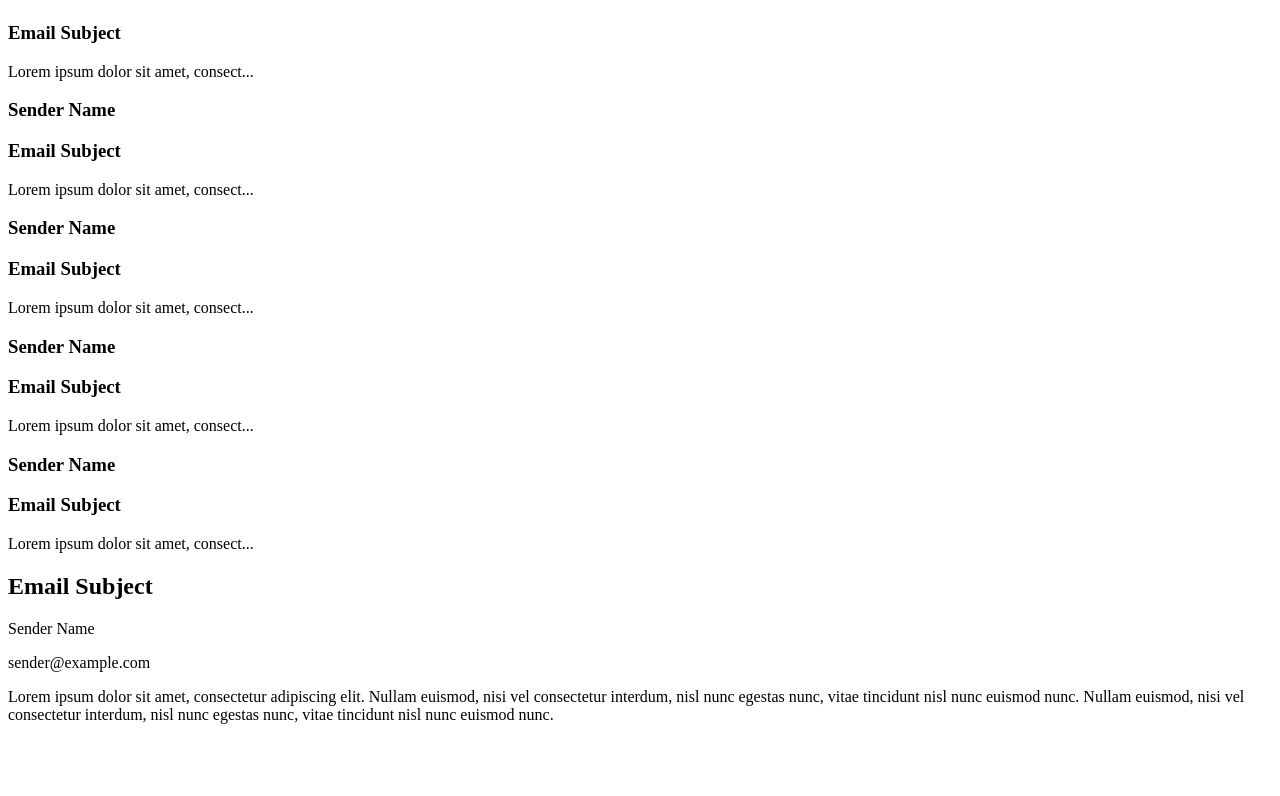
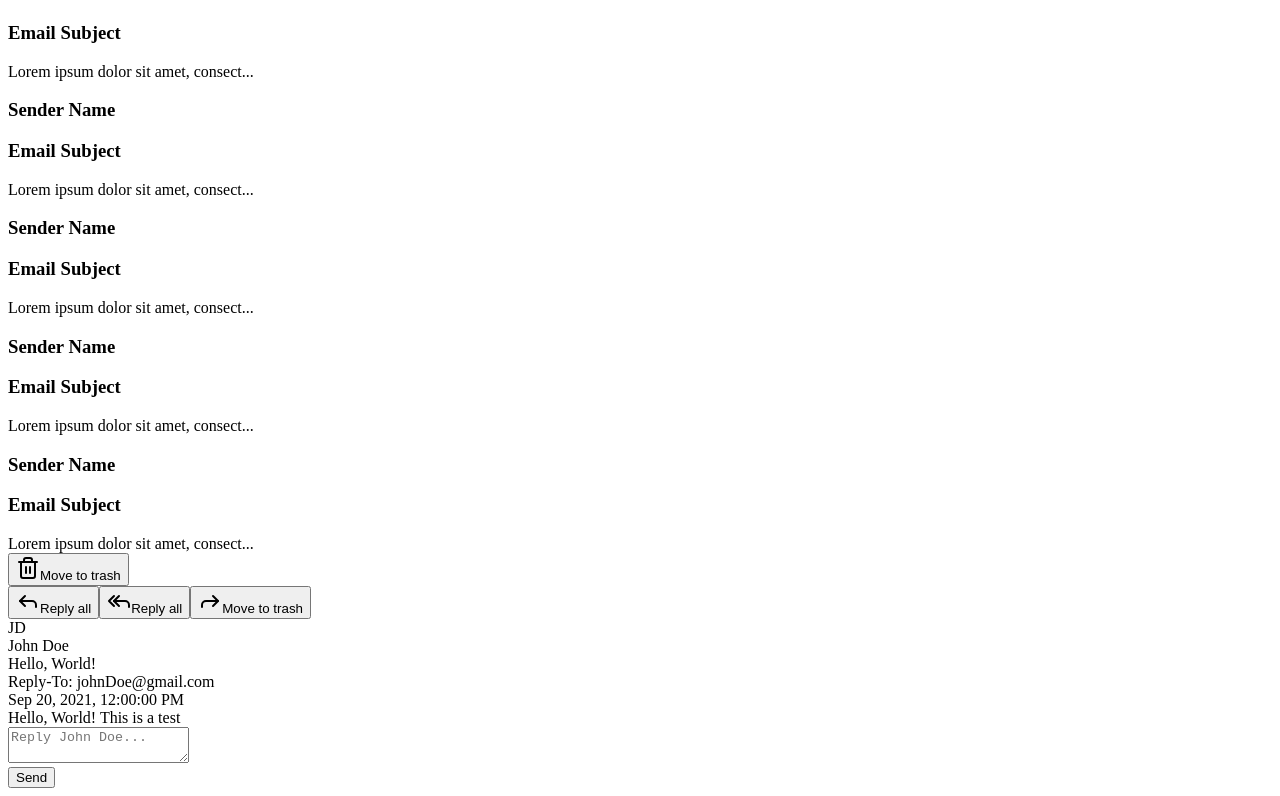
Before and after one commit to raphaelsanchez0/hear-mail, a Next.js app: page /email in a window 1280 px wide. Shown: the part 1902-2698 px from the top of the page. Before the commit the page ends 2642 px from the top, so only its background shows below. Built offline with nearby package versions, Linux system fonts and the light colour scheme.

Commit message:
add features to email page

```diff
--- a/app/email/page.tsx
+++ b/app/email/page.tsx
@@ -1,12 +1,22 @@
+import EmailContent from "@/components/email-content/EmailContent";
 import EmailList from "@/components/email-list/EmailList";
 import NavButton from "@/components/nav-button/NavButton";
 import { Button } from "@/components/ui/button";
 import { Input } from "@/components/ui/input";
 import { ScrollArea } from "@/components/ui/scroll-area";
 import { Separator } from "@/components/ui/separator";
-import { Mail, Inbox, Send, File, Trash2, Search } from "lucide-react";
+import { Mail } from "@/utils/types";
+import { Inbox, Send, File, Trash2, Search } from "lucide-react";
 
 export default function EmailClientPage() {
+  const exampleMail: Mail = {
+    name: "John Doe",
+    subject: "Hello, World!",
+    recipientEmail: "johnDoe@gmail.com",
+    date: "2021-09-20T12:00:00Z",
+    body: "Hello, World! This is a test",
+  };
+
   return (
     <div className="flex h-screen bg-background">
       {/* Sidebar */}
@@ -24,24 +34,8 @@ export default function EmailClientPage() {
       <EmailList />
 
       {/* Email Content */}
-      <div className="flex-1 p-4">
-        <h2 className="text-2xl font-bold mb-4">Email Subject</h2>
-        <div className="flex items-center mb-4">
-          <div className="w-8 h-8 rounded-full bg-primary mr-2" />
-          <div>
-            <p className="font-semibold">Sender Name</p>
-            <p className="text-sm text-muted-foreground">sender@example.com</p>
-          </div>
-        </div>
-        <Separator className="my-4" />
-        <p className="text-muted-foreground">
-          Lorem ipsum dolor sit amet, consectetur adipiscing elit. Nullam
-          euismod, nisi vel consectetur interdum, nisl nunc egestas nunc, vitae
-          tincidunt nisl nunc euismod nunc. Nullam euismod, nisi vel consectetur
-          interdum, nisl nunc egestas nunc, vitae tincidunt nisl nunc euismod
-          nunc.
-        </p>
-      </div>
+
+      <EmailContent mail={exampleMail} />
     </div>
   );
 }
--- /dev/null
+++ b/components/email-content/EmailContent.tsx
@@ -0,0 +1,104 @@
+"use client";
+import React from "react";
+import { Separator } from "../ui/separator";
+import { Button } from "../ui/button";
+import { Forward, Reply, ReplyAll, Trash2 } from "lucide-react";
+import { Textarea } from "../ui/textarea";
+import { Label } from "../ui/label";
+import { Switch } from "../ui/switch";
+import { Avatar, AvatarImage } from "../ui/avatar";
+import { AvatarFallback } from "@radix-ui/react-avatar";
+import { Mail } from "@/utils/types";
+import { format } from "date-fns/format";
+
+interface EmailContentProps {
+  mail?: Mail | null;
+}
+
+export default function EmailContent({ mail }: EmailContentProps) {
+  return (
+    <div className="flex-1 p-4">
+      <div className="flex justify-between">
+        <div>
+          <Button variant="ghost" size="icon" disabled={!mail}>
+            <Trash2 className="h-4 w-4" />
+            <span className="sr-only">Move to trash</span>
+          </Button>
+        </div>
+        <div className="">
+          <Button variant="ghost" size="icon" disabled={!mail}>
+            <Reply className="h-4 w-4" />
+            <span className="sr-only">Reply all</span>
+          </Button>
+          <Button variant="ghost" size="icon" disabled={!mail}>
+            <ReplyAll className="h-4 w-4" />
+            <span className="sr-only">Reply all</span>
+          </Button>
+          <Button variant="ghost" size="icon" disabled={!mail}>
+            <Forward className="h-4 w-4" />
+            <span className="sr-only">Move to trash</span>
+          </Button>
+        </div>
+      </div>
+      <Separator className="my-4" />
+      {mail ? (
+        <div className="flex flex-1 flex-col">
+          <div className="flex items-start p-4">
+            <div className="flex items-start gap-4 text-sm">
+              <Avatar>
+                <AvatarImage alt={mail.name} />
+                <AvatarFallback>
+                  {mail.name
+                    .split(" ")
+                    .map((chunk) => chunk[0])
+                    .join("")}
+                </AvatarFallback>
+              </Avatar>
+              <div className="grid gap-1">
+                <div className="font-semibold">{mail.name}</div>
+                <div className="line-clamp-1 text-xs">{mail.subject}</div>
+                <div className="line-clamp-1 text-xs">
+                  <span className="font-medium">Reply-To:</span>{" "}
+                  {mail.recipientEmail}
+                </div>
+              </div>
+            </div>
+            {mail.date && (
+              <div className="ml-auto text-xs text-muted-foreground">
+                {format(new Date(mail.date), "PPpp")}
+              </div>
+            )}
+          </div>
+          <Separator />
+          <div className="flex-1 whitespace-pre-wrap p-4 text-sm">
+            {mail.body}
+          </div>
+          <Separator className="mt-auto" />
+          <div className="p-4">
+            <form>
+              <div className="grid gap-4">
+                <Textarea
+                  className="p-4"
+                  placeholder={`Reply ${mail.name}...`}
+                />
+                <div className="flex items-center">
+                  <Button
+                    onClick={(e) => e.preventDefault()}
+                    size="sm"
+                    className="ml-auto"
+                  >
+                    Send
+                  </Button>
+                </div>
+              </div>
+            </form>
+          </div>
+        </div>
+      ) : (
+        <div className="p-8 text-center text-muted-foreground">
+          No message selected
+        </div>
+      )}
+    </div>
+  );
+}
--- /dev/null
+++ b/components/ui/avatar.tsx
@@ -0,0 +1,50 @@
+"use client"
+
+import * as React from "react"
+import * as AvatarPrimitive from "@radix-ui/react-avatar"
+
+import { cn } from "@/lib/utils"
+
+const Avatar = React.forwardRef<
+  React.ElementRef<typeof AvatarPrimitive.Root>,
+  React.ComponentPropsWithoutRef<typeof AvatarPrimitive.Root>
+>(({ className, ...props }, ref) => (
+  <AvatarPrimitive.Root
+    ref={ref}
+    className={cn(
+      "relative flex h-10 w-10 shrink-0 overflow-hidden rounded-full",
+      className
+    )}
+    {...props}
+  />
+))
+Avatar.displayName = AvatarPrimitive.Root.displayName
+
+const AvatarImage = React.forwardRef<
+  React.ElementRef<typeof AvatarPrimitive.Image>,
+  React.ComponentPropsWithoutRef<typeof AvatarPrimitive.Image>
+>(({ className, ...props }, ref) => (
+  <AvatarPrimitive.Image
+    ref={ref}
+    className={cn("aspect-square h-full w-full", className)}
+    {...props}
+  />
+))
+AvatarImage.displayName = AvatarPrimitive.Image.displayName
+
+const AvatarFallback = React.forwardRef<
+  React.ElementRef<typeof AvatarPrimitive.Fallback>,
+  React.ComponentPropsWithoutRef<typeof AvatarPrimitive.Fallback>
+>(({ className, ...props }, ref) => (
+  <AvatarPrimitive.Fallback
+    ref={ref}
+    className={cn(
+      "flex h-full w-full items-center justify-center rounded-full bg-neutral-100 dark:bg-neutral-800",
+      className
+    )}
+    {...props}
+  />
+))
+AvatarFallback.displayName = AvatarPrimitive.Fallback.displayName
+
+export { Avatar, AvatarImage, AvatarFallback }
--- /dev/null
+++ b/components/ui/label.tsx
@@ -0,0 +1,26 @@
+"use client"
+
+import * as React from "react"
+import * as LabelPrimitive from "@radix-ui/react-label"
+import { cva, type VariantProps } from "class-variance-authority"
+
+import { cn } from "@/lib/utils"
+
+const labelVariants = cva(
+  "text-sm font-medium leading-none peer-disabled:cursor-not-allowed peer-disabled:opacity-70"
+)
+
+const Label = React.forwardRef<
+  React.ElementRef<typeof LabelPrimitive.Root>,
+  React.ComponentPropsWithoutRef<typeof LabelPrimitive.Root> &
+    VariantProps<typeof labelVariants>
+>(({ className, ...props }, ref) => (
+  <LabelPrimitive.Root
+    ref={ref}
+    className={cn(labelVariants(), className)}
+    {...props}
+  />
+))
+Label.displayName = LabelPrimitive.Root.displayName
+
+export { Label }
--- /dev/null
+++ b/components/ui/switch.tsx
@@ -0,0 +1,29 @@
+"use client"
+
+import * as React from "react"
+import * as SwitchPrimitives from "@radix-ui/react-switch"
+
+import { cn } from "@/lib/utils"
+
+const Switch = React.forwardRef<
+  React.ElementRef<typeof SwitchPrimitives.Root>,
+  React.ComponentPropsWithoutRef<typeof SwitchPrimitives.Root>
+>(({ className, ...props }, ref) => (
+  <SwitchPrimitives.Root
+    className={cn(
+      "peer inline-flex h-6 w-11 shrink-0 cursor-pointer items-center rounded-full border-2 border-transparent transition-colors focus-visible:outline-none focus-visible:ring-2 focus-visible:ring-neutral-950 focus-visible:ring-offset-2 focus-visible:ring-offset-white disabled:cursor-not-allowed disabled:opacity-50 data-[state=checked]:bg-neutral-900 data-[state=unchecked]:bg-neutral-200 dark:focus-visible:ring-neutral-300 dark:focus-visible:ring-offset-neutral-950 dark:data-[state=checked]:bg-neutral-50 dark:data-[state=unchecked]:bg-neutral-800",
+      className
+    )}
+    {...props}
+    ref={ref}
+  >
+    <SwitchPrimitives.Thumb
+      className={cn(
+        "pointer-events-none block h-5 w-5 rounded-full bg-white shadow-lg ring-0 transition-transform data-[state=checked]:translate-x-5 data-[state=unchecked]:translate-x-0 dark:bg-neutral-950"
+      )}
+    />
+  </SwitchPrimitives.Root>
+))
+Switch.displayName = SwitchPrimitives.Root.displayName
+
+export { Switch }
--- /dev/null
+++ b/components/ui/textarea.tsx
@@ -0,0 +1,24 @@
+import * as React from "react"
+
+import { cn } from "@/lib/utils"
+
+export interface TextareaProps
+  extends React.TextareaHTMLAttributes<HTMLTextAreaElement> {}
+
+const Textarea = React.forwardRef<HTMLTextAreaElement, TextareaProps>(
+  ({ className, ...props }, ref) => {
+    return (
+      <textarea
+        className={cn(
+          "flex min-h-[80px] w-full rounded-md border border-neutral-200 bg-white px-3 py-2 text-sm ring-offset-white placeholder:text-neutral-500 focus-visible:outline-none focus-visible:ring-2 focus-visible:ring-neutral-950 focus-visible:ring-offset-2 disabled:cursor-not-allowed disabled:opacity-50 dark:border-neutral-800 dark:bg-neutral-950 dark:ring-offset-neutral-950 dark:placeholder:text-neutral-400 dark:focus-visible:ring-neutral-300",
+          className
+        )}
+        ref={ref}
+        {...props}
+      />
+    )
+  }
+)
+Textarea.displayName = "Textarea"
+
+export { Textarea }
--- a/package.json
+++ b/package.json
@@ -9,11 +9,15 @@
     "lint": "next lint"
   },
   "dependencies": {
+    "@radix-ui/react-avatar": "^1.1.0",
+    "@radix-ui/react-label": "^2.1.0",
     "@radix-ui/react-scroll-area": "^1.1.0",
     "@radix-ui/react-separator": "^1.1.0",
     "@radix-ui/react-slot": "^1.1.0",
+    "@radix-ui/react-switch": "^1.1.0",
     "class-variance-authority": "^0.7.0",
     "clsx": "^2.1.1",
+    "date-fns": "^4.0.0-beta.1",
     "lucide-react": "^0.441.0",
     "next": "14.2.11",
     "next-themes": "^0.3.0",
--- /dev/null
+++ b/utils/types.ts
@@ -0,0 +1,7 @@
+export interface Mail {
+  name: string;
+  subject: string;
+  recipientEmail: string;
+  date: string;
+  body: string;
+}
```
Also changed, not shown: components/util/theme-provider.tsx (added, +9 -0 lines), 1 other file (tests, documents, lock files or other folders).
